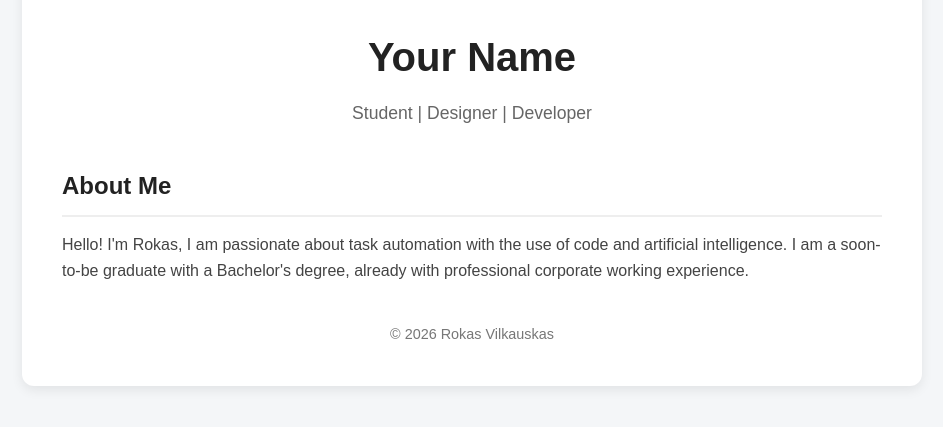
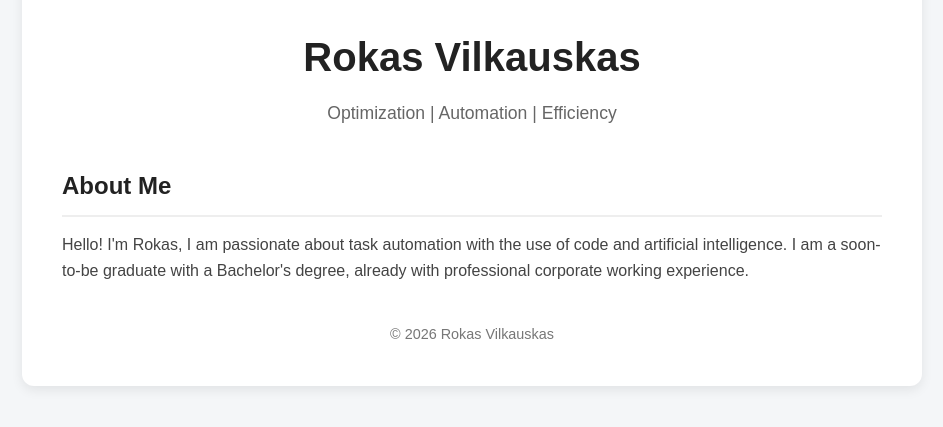
Before and after one commit to rokasvilkauskas/rokasvilkauskas.github.io, a plain HTML site: page index.html in a window 1280 px wide. Shown: the part 253-680 px from the top of the page, without its empty margins (168-1111 px from the left). Drawn offline with Linux system fonts and the light colour scheme.

Commit message:
Update index.html

```diff
--- a/index.html
+++ b/index.html
@@ -103,10 +103,10 @@
       <img src="Portretas su kostiumu.jpeg" alt="Profile Photo" class="profile-photo" />
 
       <!-- Replace with your name -->
-      <h1>Your Name</h1>
+      <h1>Rokas Vilkauskas</h1>
 
       <p class="subtitle">
-        Student | Designer | Developer
+        Optimization | Automation | Efficiency
       </p>
     </div>
 
```
